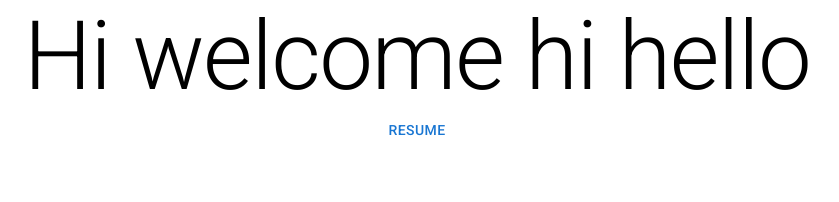
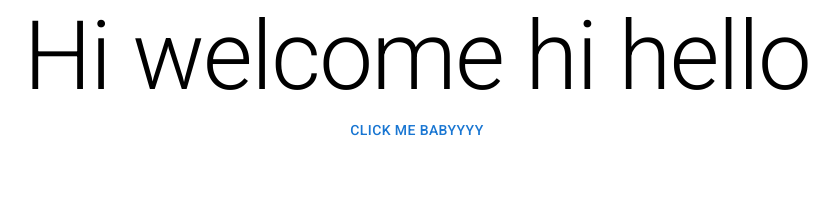
Before and after one commit to Danielhk832/danielkish.tech, a React (Create React App) app: page / in a window 1280 px wide. Shown: the top 202 px of the page, without its empty margins (223-1062 px from the left). Built offline with nearby package versions, Linux system fonts and the light colour scheme.

Commit message:
rough resume display logic setup

```diff
--- a/src/App.js
+++ b/src/App.js
@@ -1,19 +1,19 @@
 import "./App.css";
 import { Button, Typography } from "@mui/material";
 import { Link } from "react-router-dom";
+import pdf from "./assets/resume.pdf";
+import { render } from "@testing-library/react";
 
 function App() {
-  const onDownload = () => {
-    const link = document.createElement("a");
-    link.download = "resume.pdf";
-    link.href = "./assets/resume.pdf";
-    link.click();
+  const onResumeClick = () => {
+    window.open(pdf);
   };
 
+  render();
   return (
     <div className="App">
       <Typography variant="h1">Hi welcome hi hello</Typography>
-      <Button onClick={onDownload}>Resume</Button>
+      <Button onClick={onResumeClick}>click me BABYYYY</Button>
     </div>
   );
 }
```
